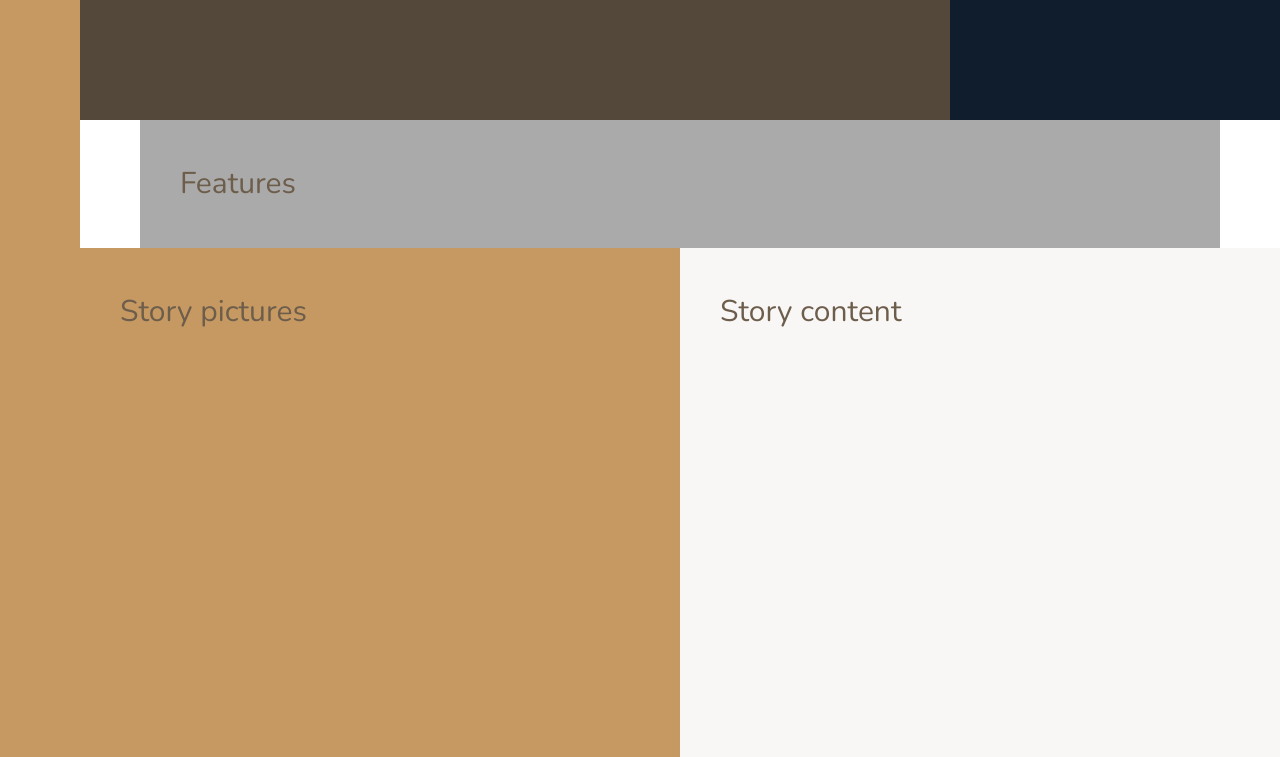
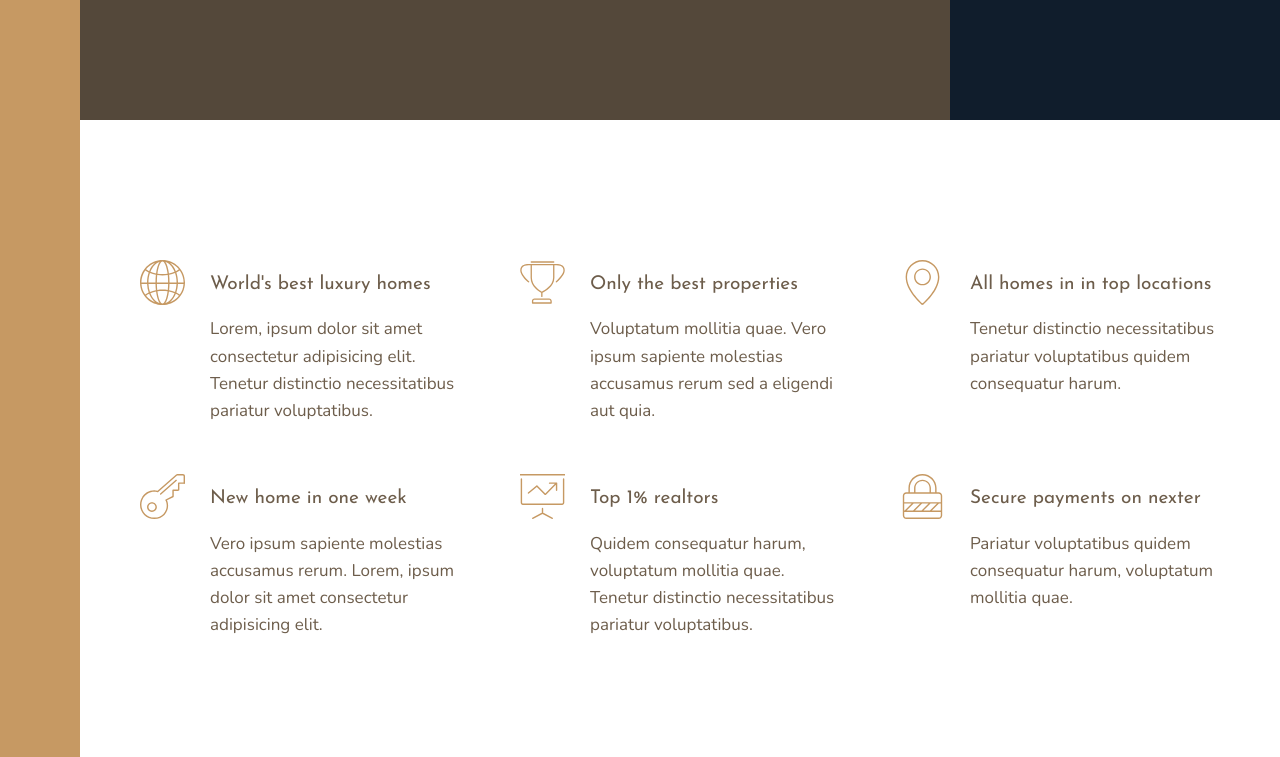
Before and after one commit to IvanNever/nexter, a website: page src/index.html in a window 1280 px wide. Shown: the part 520-1277 px from the top of the page. Drawn offline with nearby package versions, Linux system fonts and the light colour scheme.

Commit message:
Building the features section

```diff
--- a/src/index.html
+++ b/src/index.html
@@ -25,7 +25,60 @@
         </div>
 
         <section class="features">
-            Features
+            <div class="feature">
+                <svg class="feature__icon">
+                    <use xlink:href="img/sprite.svg#icon-global"></use>
+                </svg>
+                <h4 class="heading-4 heading-4_dark">World's best luxury homes</h4>
+                <p class="feature__text">
+                    Lorem, ipsum dolor sit amet consectetur adipisicing elit. Tenetur distinctio necessitatibus pariatur voluptatibus.
+                </p>
+            </div>
+            <div class="feature">
+                <svg class="feature__icon">
+                    <use xlink:href="img/sprite.svg#icon-trophy"></use>
+                </svg>
+                <h4 class="heading-4 heading-4_dark">Only the best properties</h4>
+                <p class="feature__text">
+                    Voluptatum mollitia quae. Vero ipsum sapiente molestias accusamus rerum sed a eligendi aut quia.
+                </p>
+            </div>
+            <div class="feature">
+                <svg class="feature__icon">
+                    <use xlink:href="img/sprite.svg#icon-map-pin"></use>
+                </svg>
+                <h4 class="heading-4 heading-4_dark">All homes in in top locations</h4>
+                <p class="feature__text">
+                    Tenetur distinctio necessitatibus pariatur voluptatibus quidem consequatur harum.
+                </p>
+            </div>
+            <div class="feature">
+                <svg class="feature__icon">
+                    <use xlink:href="img/sprite.svg#icon-key"></use>
+                </svg>
+                <h4 class="heading-4 heading-4_dark">New home in one week</h4>
+                <p class="feature__text">
+                    Vero ipsum sapiente molestias accusamus rerum. Lorem, ipsum dolor sit amet consectetur adipisicing elit.
+                </p>
+            </div>
+            <div class="feature">
+                <svg class="feature__icon">
+                    <use xlink:href="img/sprite.svg#icon-presentation"></use>
+                </svg>
+                <h4 class="heading-4 heading-4_dark">Top 1% realtors</h4>
+                <p class="feature__text">
+                    Quidem consequatur harum, voluptatum mollitia quae. Tenetur distinctio necessitatibus pariatur voluptatibus.
+                </p>
+            </div>
+            <div class="feature">
+                <svg class="feature__icon">
+                    <use xlink:href="img/sprite.svg#icon-lock"></use>
+                </svg>
+                <h4 class="heading-4 heading-4_dark">Secure payments on nexter</h4>
+                <p class="feature__text">
+                    Pariatur voluptatibus quidem consequatur harum, voluptatum mollitia quae.
+                </p>
+            </div>
         </section>
 
         <div class="story__pictures">
--- a/src/sass/_base.scss
+++ b/src/sass/_base.scss
@@ -39,9 +39,9 @@ body {
     grid-template-rows: 80vh min-content 40vw repeat(3, min-content);
     grid-template-columns: [sidebar-start] 8rem [sidebar-end full-start] minmax(6rem, 1fr) [center-start] repeat(8, [col-start] minmax(min-content, 14rem) [col-end]) [center-end] minmax(6rem, 1fr) [full-end];
 
-    & > * {
-        padding: 4rem;
-        font-size: 3rem;
-    }
+    // & > * {
+    //     padding: 4rem;
+    //     font-size: 3rem;
+    // }
 
 }
--- a/src/sass/_features.scss
+++ b/src/sass/_features.scss
@@ -1,4 +1,30 @@
 .features {
-    background-color: $color-grey-light-2;
     grid-column: center-start / center-end;
+
+    margin: 15rem 0;
+
+    display: grid;
+    // grid-template-columns: repeat(3, 1fr);
+    grid-template-columns: repeat(auto-fit, minmax(25rem, 1fr));
+    grid-gap: 6rem;
+    align-items: start;
 }
+
+.feature {
+    display: grid;
+    grid-template-columns: min-content 1fr;
+    grid-row-gap: 1.5rem;
+    grid-column-gap: 2.5rem;
+
+    &__icon {
+        fill: $color-primary;
+        width: 4.5rem;
+        height: 4.5rem;
+        grid-row: 1 / span 2;
+        transform: translateY(-1rem);
+    }
+
+    &__text {
+        font-size: 1.7rem;
+    }
+}
--- a/src/sass/_typography.scss
+++ b/src/sass/_typography.scss
@@ -0,0 +1,28 @@
+%heading {
+    font-family: $font-display;
+    font-weight: 400;
+}
+
+.heading-1 {
+    @extend %heading;
+}
+
+.heading-2 {
+    @extend %heading;
+}
+
+.heading-3 {
+    @extend %heading;
+}
+
+.heading-4 {
+    @extend %heading;
+    font-size: 1.9rem;
+
+    &_lite {
+        color: $color-grey-light-1;
+    }
+    &_lite {
+        color: $color-grey-dark-1;
+    }
+}
```
Also changed, not shown: src/css/style.min.css.
